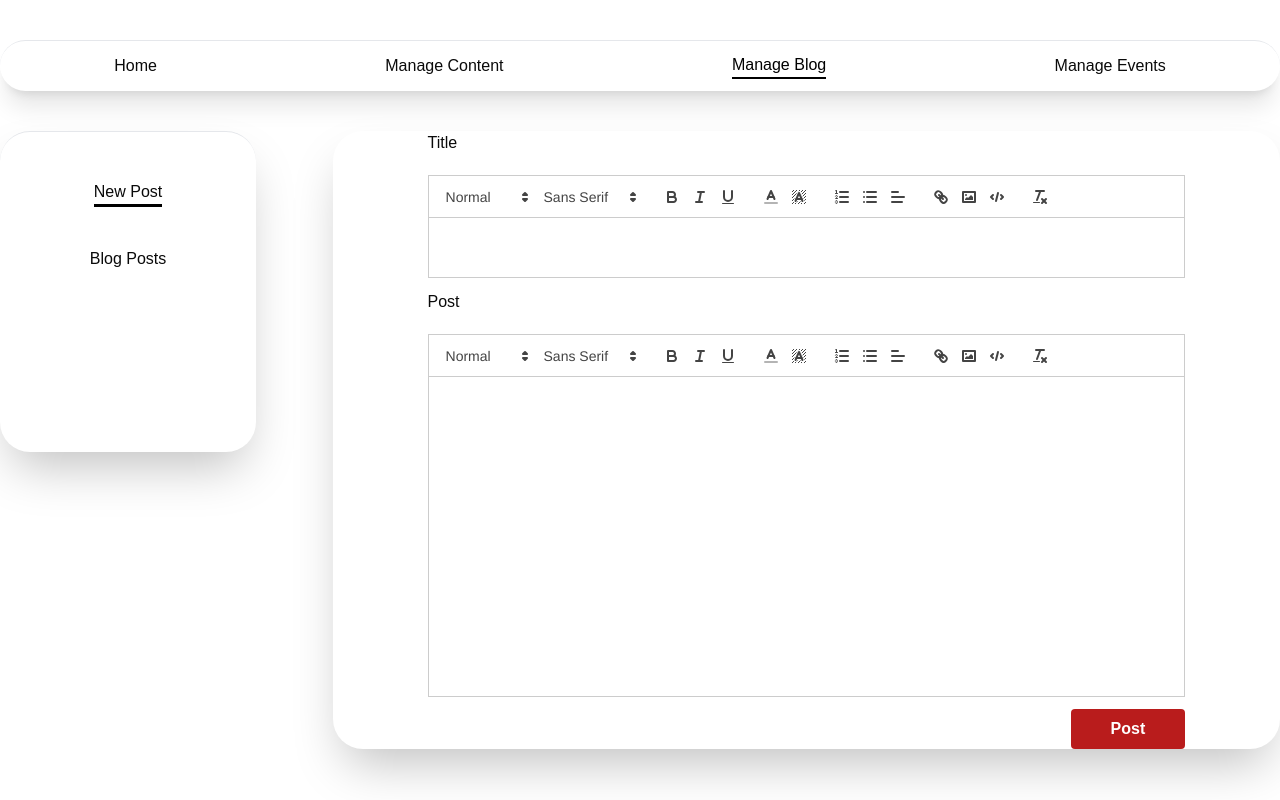
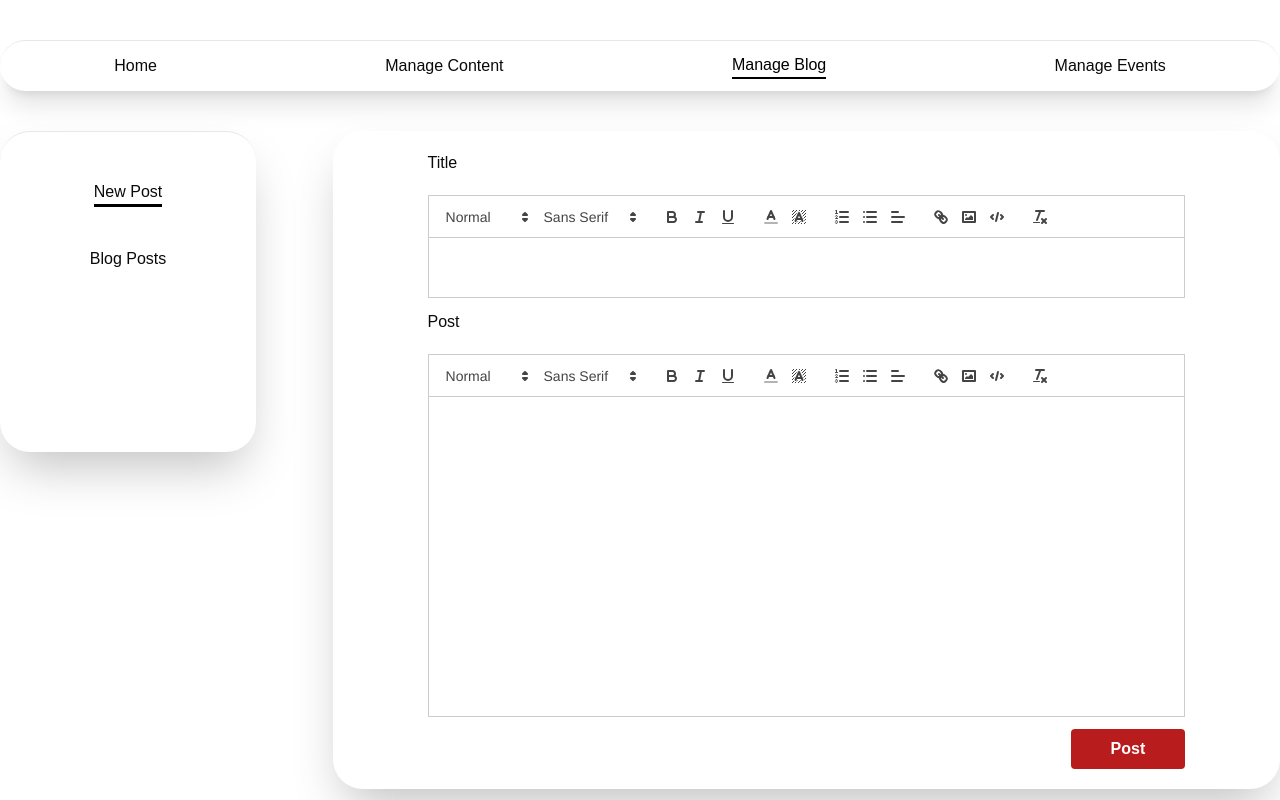
Before and after one commit to Evergreen-Technologies/JR, a Next.js app: page /admin/blog in a window 1280 px wide. Built offline with nearby package versions, Linux system fonts and the light colour scheme.

Commit message:
fix(JR-205):fix the video player error

```diff
--- a/src/app/admin/blog/page.tsx
+++ b/src/app/admin/blog/page.tsx
@@ -17,16 +17,6 @@ const page = () => {
     post: "",
     date: new Date(),
   });
-
-  //   const fetchPosts = async () => {
-  //     try {
-  //       const response = await axios.get("/api/Blog");
-  //       const data = response.data;
-  //       setposts(data);
-  //     } catch (err) {
-  //       console.log("Error Fetching content:", err);
-  //     }
-  //   };
 
   const handleSubmit = async () => {
     console.log(post);
@@ -62,7 +52,10 @@ const page = () => {
   };
 
   return (
-    <div className="w-[74%] rounded-[30px] flex justify-center items-center min-h-[65vh] shadow-2xl">
+    <div
+      className="w-[74%] rounded-[30px] flex justify-center items-center min-h-[65vh] shadow-2xl py-5
+    "
+    >
       <form
         action=""
         // className="w-full flex justify-center"
--- a/src/app/admin/blog/posts/page.tsx
+++ b/src/app/admin/blog/posts/page.tsx
@@ -71,7 +71,7 @@ const page = () => {
     fetchPosts();
   }, []);
   return (
-    <div className="w-[74%] rounded-[30px] flex justify-center items-start pt-10 min-h-[40vh] shadow-2xl">
+    <div className="w-[74%] rounded-[30px] flex justify-center items-start  min-h-[40vh] shadow-2xl py-10">
       <ul className="w-[90%] flex flex-col item-center justify-center h-full">
         {!posts[0] && !checkEmpty && (
           <div className="flex items-center justify-center h-full">
@@ -110,7 +110,7 @@ const page = () => {
                     __html:
                       post.post.length > 100
                         ? `${post.title.slice(0, 100)} ....`
-                        : post.post,
+                        : post.title,
                   }}
                 />
               </p>
--- a/src/app/admin/page.tsx
+++ b/src/app/admin/page.tsx
@@ -1,5 +1,3 @@
-import React from "react";
-
 const page = () => {
   return (
     <div className="lg:container lg:w-full lg:mx-auto mx-[20px]">
```
